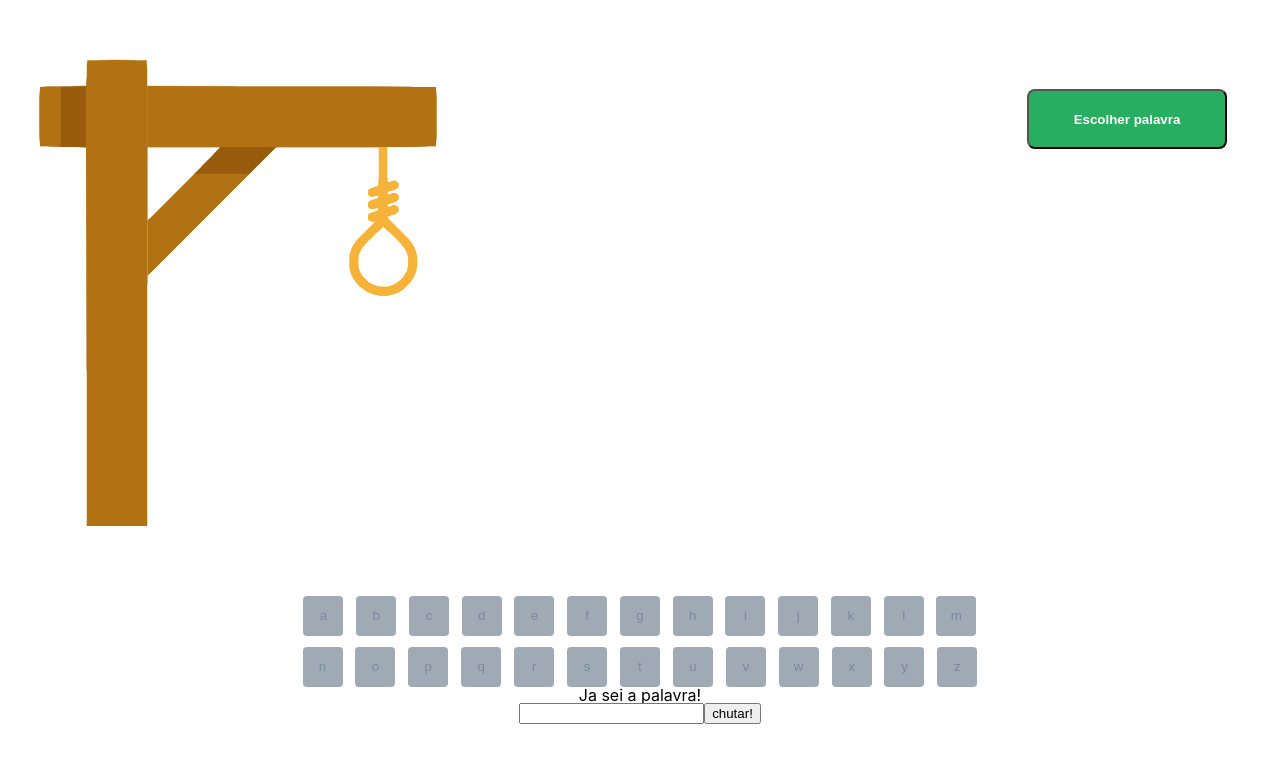
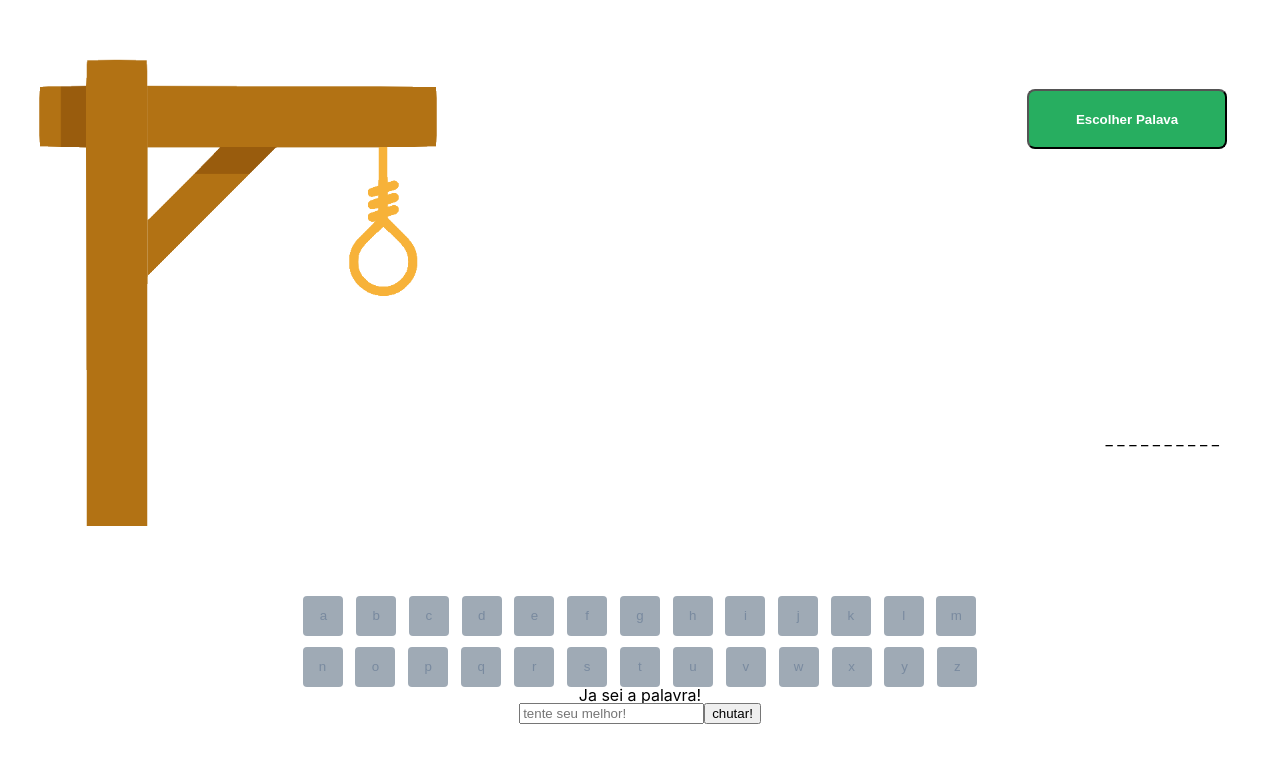
Before and after one commit to ViniSSBrandao/JogoDaForca, a React (Create React App) app: page / in a window 1280 px wide. Shown: the top 762 px of the page. Built offline with nearby package versions, Linux system fonts and the light colour scheme.

Commit message:
iniciar jogo

```diff
--- a/public/style.css
+++ b/public/style.css
@@ -22,7 +22,15 @@ display: flex;
     border:none;
 }
 
+.ativada{
+    color: #39739d;
+    background-color: #e1ecf4;
+}
 
+.usada{
+    color: #798a9f;
+    background-color:#9faab5;
+}
 
 .comecar{
     width: 200px;
@@ -49,3 +57,9 @@ display: flex;
     justify-content: space-between;
     align-content: space-between;
 }
+
+.acertos{
+    position: absolute;
+    right: 61px;
+    top: 431px;
+}
--- a/src/App.js
+++ b/src/App.js
@@ -5,6 +5,7 @@ import Letras from "./Components/Letras"
 import Chute from "./Components/Chute"
 import palavras from './palavras';
 import verificaLetra from './Components/Letras'
+import { useState } from 'react';
 
 function App() {
   const alphabet = ["a","b",'c','d','e','f','g','h','i','j','k','l','m','n','o','p','q','r','s','t','u','v','w','x','y','z']
@@ -12,14 +13,19 @@ function App() {
   let palavraArray = [], palavra =palavras[aux]
   for(let i=0; i<palavra.length; i++){
     palavraArray.push(palavra[i])
-    console.log(palavraArray)
+
   }
+
+  const [iniciar, setIniciar] = useState(0)
+
+
+
 
   return (
     <div className="App">
-      <Jogo />
+      <Jogo palavra={palavra} apertouBotao={iniciar => setIniciar(iniciar)}/>
       <div className="alfabeto">
-      {alphabet.map((n) => <Letras letra={n} palavra={palavraArray} />)}
+      {alphabet.map((n) => <Letras letra={n} estadoJogo={iniciar} palavra={palavraArray} />)}
       </div>
       <Chute palavra={palavra} />
     </div>
--- a/src/Components/Chute.js
+++ b/src/Components/Chute.js
@@ -17,32 +17,24 @@ export default function Chute(prop){
              VerificaChute(chute, prop.palavra)
              console.log(chute)
         }
-
-
-
-
-
-
-
     }
 
     function testar(){
         pegarDados('', true)
     }
 
-
-
     return(
         <>
         <div className="chute">
             <h1>Ja sei a palavra!</h1>
-            <input type='text' onChange={pegarDados}/>
-            <button className="chute" onClick={testar}> chutar!</button>
+            <input type='text' onKeyPress={pegarDados} placeholder="tente seu melhor!" />
+            <button type='submit' className="chute" onClick={testar} > chutar!</button>
         </div>
         </>
     )
 }
 
 function VerificaChute(chute, palavra){
+    chute = chute.toLowerCase()
     chute == palavra ? console.log("acertou") : console.log("perdeu")
 }
--- a/src/Components/Jogo.js
+++ b/src/Components/Jogo.js
@@ -1,14 +1,20 @@
 import Forca from "./Jogo/Forca"
-import Botao from "./Jogo/Botao"
+
 import Letras from "./Letras"
+import Acertos from "./Jogo/Acertos"
+import { useState } from "react"
 
-export default function Jogo(){
+export default function Jogo(prop){
+
+    const [botao, setBotao] = useState(0)
+
+
 
     return(
         <div className='jogo'>
         <Forca erro={0} />
-        <Botao />
-
+        <button class="comecar"  onClick={() => prop.apertouBotao('awa')}>Escolher Palava</button>
+        <Acertos palavra={prop.palavra} />
         </div>
     )
 }
--- /dev/null
+++ b/src/Components/Jogo/Acertos.js
@@ -0,0 +1,38 @@
+import React, {useState} from "react"
+const palavra = []
+let len
+export default function Acertos(prop){
+
+
+    if(prop.palavra) {
+        len = prop.palavra.length
+        for(let i=0; i<len;i++){
+            palavra[i]= '_ '
+            console.log('display: '+palavra)
+        }
+
+    }
+
+    if(prop.letra){
+        for(let i=0; i<len;i++){
+            palavra[i]= (prop.letra)
+            console.log('display: '+palavra)
+        }
+    }
+
+    const [display, setDisplay] = useState(palavra)
+
+
+    function trocaPalavra(){
+        setDisplay()
+    }
+
+    console.log(display)
+    return(
+        <>
+        <div className="acertos">
+            <p onClick={trocaPalavra}>{display}</p>
+        </div>
+        </>
+    )
+}
--- a/src/Components/Jogo/Botao.js
+++ /dev/null
@@ -1,10 +0,0 @@
-
-export default function Botao(){
-    function comecarJogo(){
-
-    }
-
-    return(
-        <button class="comecar">Escolher palavra</button>
-    )
-}
--- a/src/Components/Jogo/Forca.js
+++ b/src/Components/Jogo/Forca.js
@@ -1,8 +1,9 @@
 import React, {useState} from 'react'
 
-export default function forca(prop){
+export default function Forca(prop){
     let forcas = ["Assets/forca0.png", "Assets/forca1.png", "Assets/forca2.png", "Assets/forca3.png", "Assets/forca4.png", "Assets/forca5.png", "Assets/forca6.png"]
 
+    const [data, setData] = useState(null)
 
     /*mudarForca()
     function mudarForca(){
--- a/src/Components/Letras.js
+++ b/src/Components/Letras.js
@@ -1,12 +1,15 @@
 import Forca from "./Jogo/Forca"
 let letraClicada = [], acertos = [], erros = []
-let palavra
+let palavra, estadoJogo, classe
 
 export default function Letras(prop){
-
+    console.log(estadoJogo)
+    !prop.estadoJogo ? estadoJogo = 0 : estadoJogo = 1
     palavra = prop.palavra
         function clicouLetra(entrada){
-            if(letraClicada.includes(entrada)){
+
+            if(estadoJogo){
+                if(letraClicada.includes(entrada)){
 
             }
             else {
@@ -15,12 +18,16 @@ export default function Letras(prop){
             }
         }
 
+        }
+
+    estadoJogo ? classe = ['letra ativada'] : classe = ['letra']
+
 
     return(
         <>
 
         <div className="tampabotao"></div>
-        <button className="letra" onClick={() => clicouLetra(prop.letra)}>
+        <button className={classe}  onClick={() => clicouLetra(prop.letra)} >
         {prop.letra}
         </button>
 
@@ -49,6 +56,7 @@ function verificaLetra(letra, palavra){
     }
     else{
         erros.push(letra)
+        erros.length>=6 ? console.log('perdeu') : console.log('errou')
     }
 
     console.log ("erros: ", erros, "acertos: ", acertos)
```
